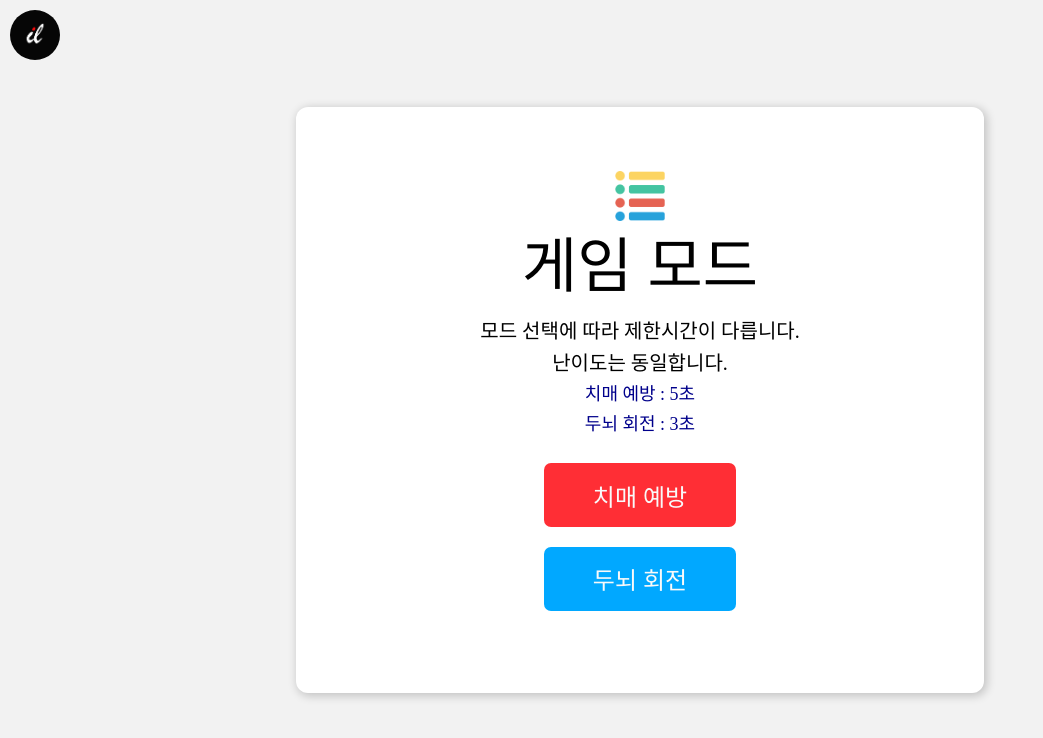
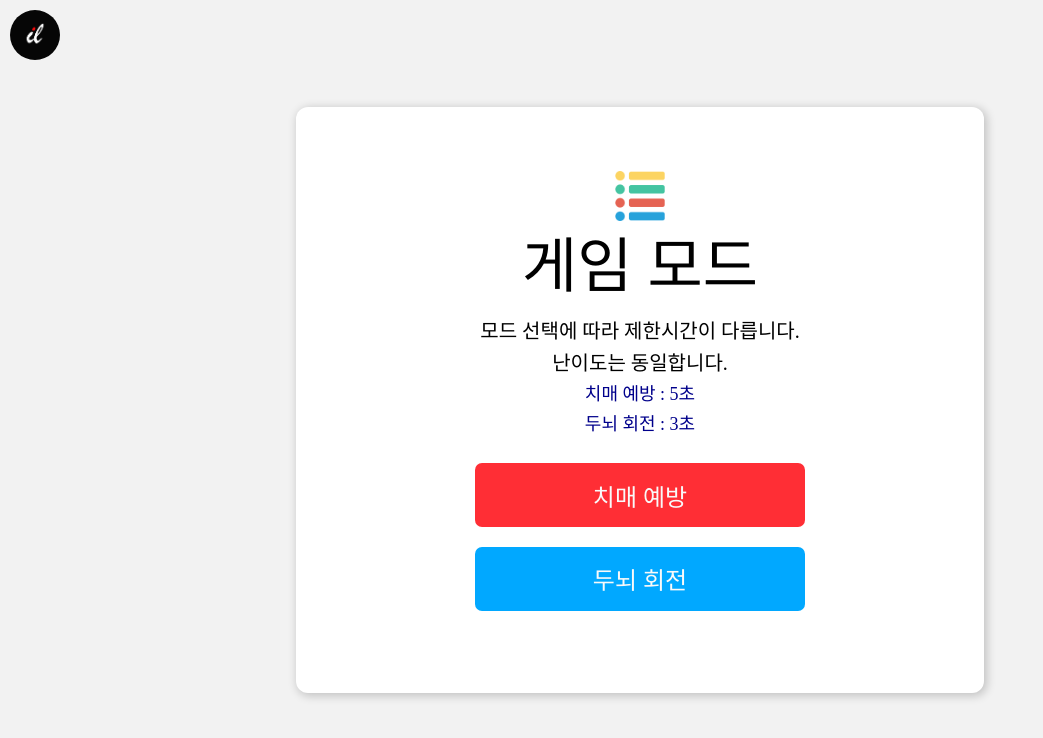
Before and after one commit to tooooo1/whoplus, a React (Create React App) app: page /mode in a window 1280 px wide. Shown: the top 738 px of the page, without its empty margins (0-1043 px from the left). Built offline with nearby package versions, Linux system fonts and the light colour scheme; a web font is replaced by a local one.

Commit message:
style: 깨지는 반응형 해결

```diff
--- a/src/pages/Mode.jsx
+++ b/src/pages/Mode.jsx
@@ -109,15 +109,4 @@ export const Wrapper = styled.div`
 
 export const InputWrapper = styled.div`
   padding: 1vh 14vw;
-
-  @media only screen and (min-width: 768px) {
-    width: 80%;
-    text-align: center;
-    margin: 0 auto;
-  }
-  @media (min-width: 991px) {
-    width: 80%;
-    text-align: center;
-    margin: 0 auto;
-  }
 `;
--- a/src/pages/Ready.jsx
+++ b/src/pages/Ready.jsx
@@ -117,15 +117,4 @@ export const Wrapper = styled.div`
 
 export const InputWrapper = styled.div`
   padding: 1vh 14vw;
-
-  @media only screen and (min-width: 768px) {
-    width: 80%;
-    text-align: center;
-    margin: 0 auto;
-  }
-  @media (min-width: 991px) {
-    width: 80%;
-    text-align: center;
-    margin: 0 auto;
-  }
 `;
```
